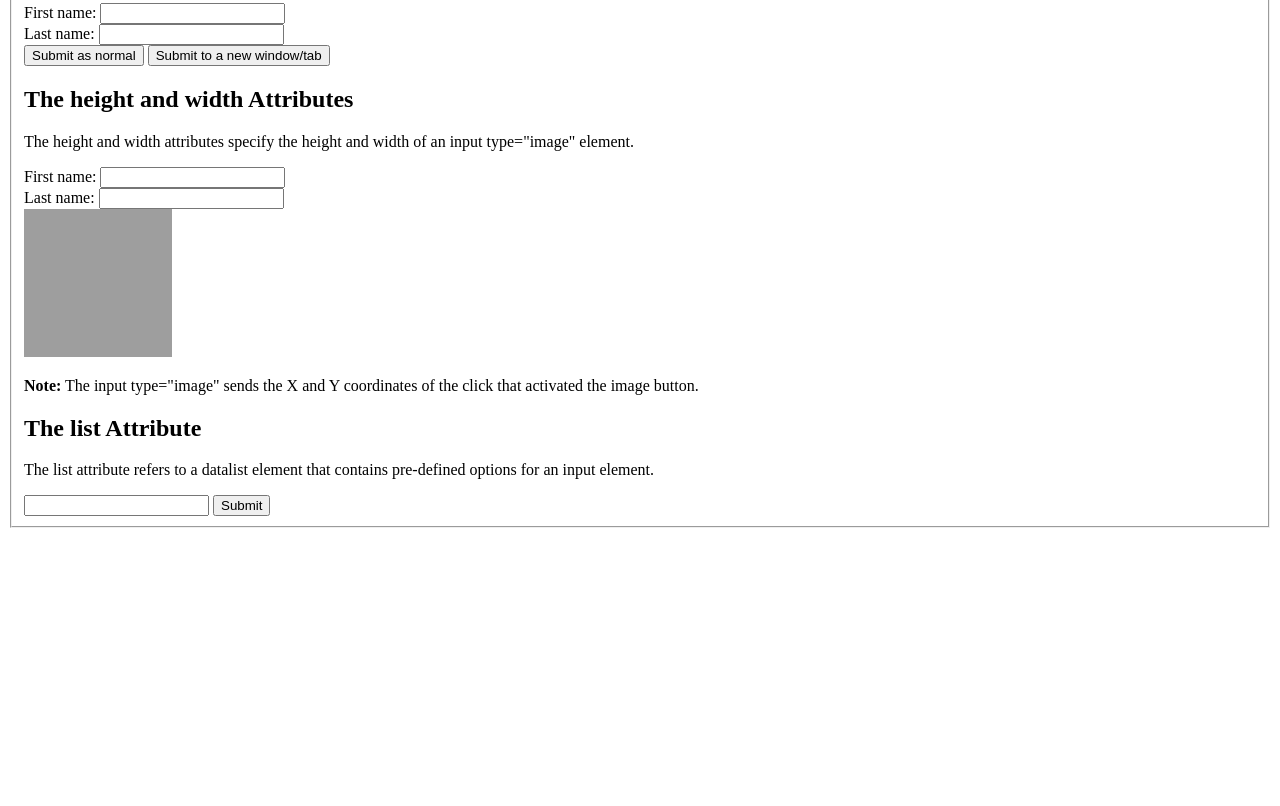
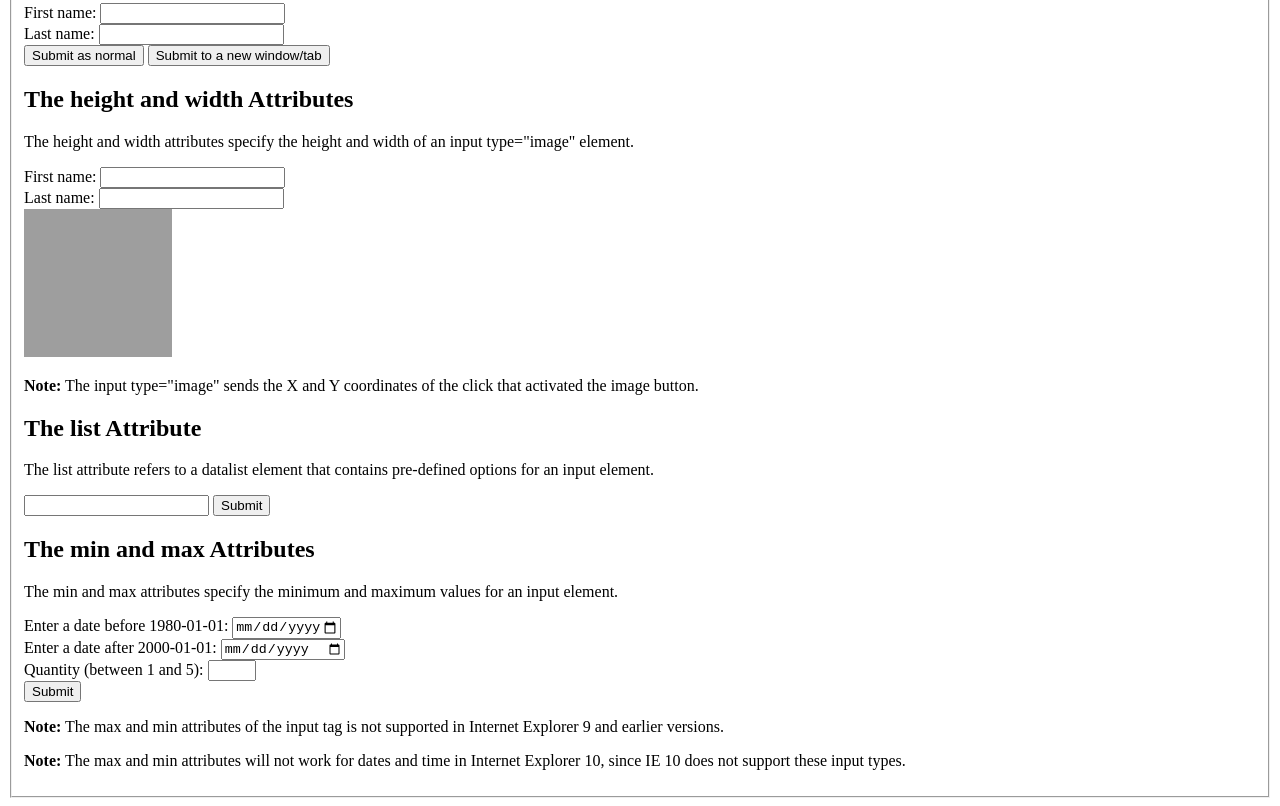
Before and after one commit to pale-cinder/HTML5, a plain HTML site: page index_inputtype.html in a window 1280 px wide. Shown: the part 4850-5656 px from the top of the page. Before the commit the page ends 5386 px from the top, so only its background shows below. Drawn offline with Linux system fonts and the light colour scheme; grey boxes are pictures that could not be loaded.

Commit message:
min and max attributes

```diff
--- a/index_inputtype.html
+++ b/index_inputtype.html
@@ -371,6 +371,27 @@
     <input type="submit">
     </form>
 
+    <h2>The min and max Attributes</h2>
+    <p>The min and max attributes specify the minimum and maximum values for an input element.</p>
+
+    <form action="/action_page.php">
+
+    Enter a date before 1980-01-01:
+    <input type="date" name="bday" max="1979-12-31"><br>
+
+    Enter a date after 2000-01-01:
+    <input type="date" name="bday" min="2000-01-02"><br>
+
+    Quantity (between 1 and 5):
+    <input type="number" name="quantity" min="1" max="5"><br>
+
+    <input type="submit">
+
+    </form>
+
+    <p><strong>Note:</strong> The max and min attributes of the input tag is not supported in Internet Explorer 9 and earlier versions.</p>
+    <p><strong>Note:</strong> The max and min attributes will not work for dates and time in Internet Explorer 10, since IE 10 does not support these input types.</p>
+
 
     </fieldset>
 
```
